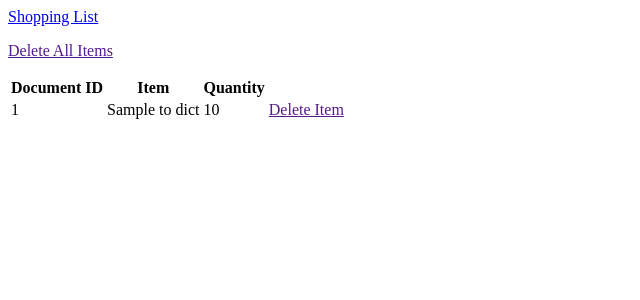
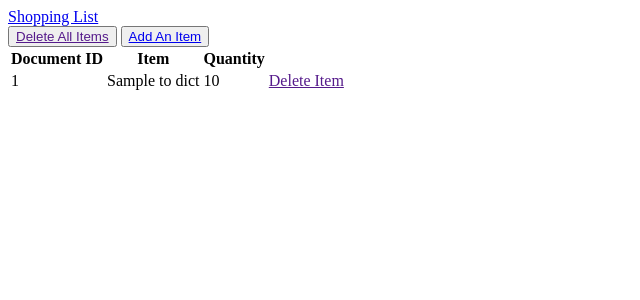
Before and after one commit to pzrsa/shopping-list, a Flask app: template templates/list.html in a window 1280 px wide. Shown: the top 300 px of the page, without its empty margins (0-640 px from the left). Run offline with Flask 2, Linux system fonts and the light colour scheme; the template is opened without the code that fills it: most values are stand-ins (such as "Sample title", 1, 10 or a date in 2020).

Commit message:
create button that adds items based on sample data

```diff
--- a/main.py
+++ b/main.py
@@ -1,4 +1,4 @@
-from flask import Flask, render_template
+from flask import Flask, render_template, url_for, redirect
 import firestore
 
 app = Flask(__name__)
@@ -12,6 +12,14 @@ def list():
     return render_template('list.html', items=items)
 
 
+@app.route('/add', methods=['GET', 'POST'])
+def add():
+
+    firestore.add_item('banana', 5)
+
+    return redirect(url_for('list'))
+
+
 if __name__ == '__main__':
 
     app.run(debug=True)
--- a/templates/list.html
+++ b/templates/list.html
@@ -2,7 +2,8 @@
 
 {% block content %}
 
-<p><a href="">Delete All Items</a></p>
+<button><a href="">Delete All Items</a></button>
+<button><a href="{{ url_for('add') }}">Add An Item</a></button>
 
 <table>
     <tr>
```
